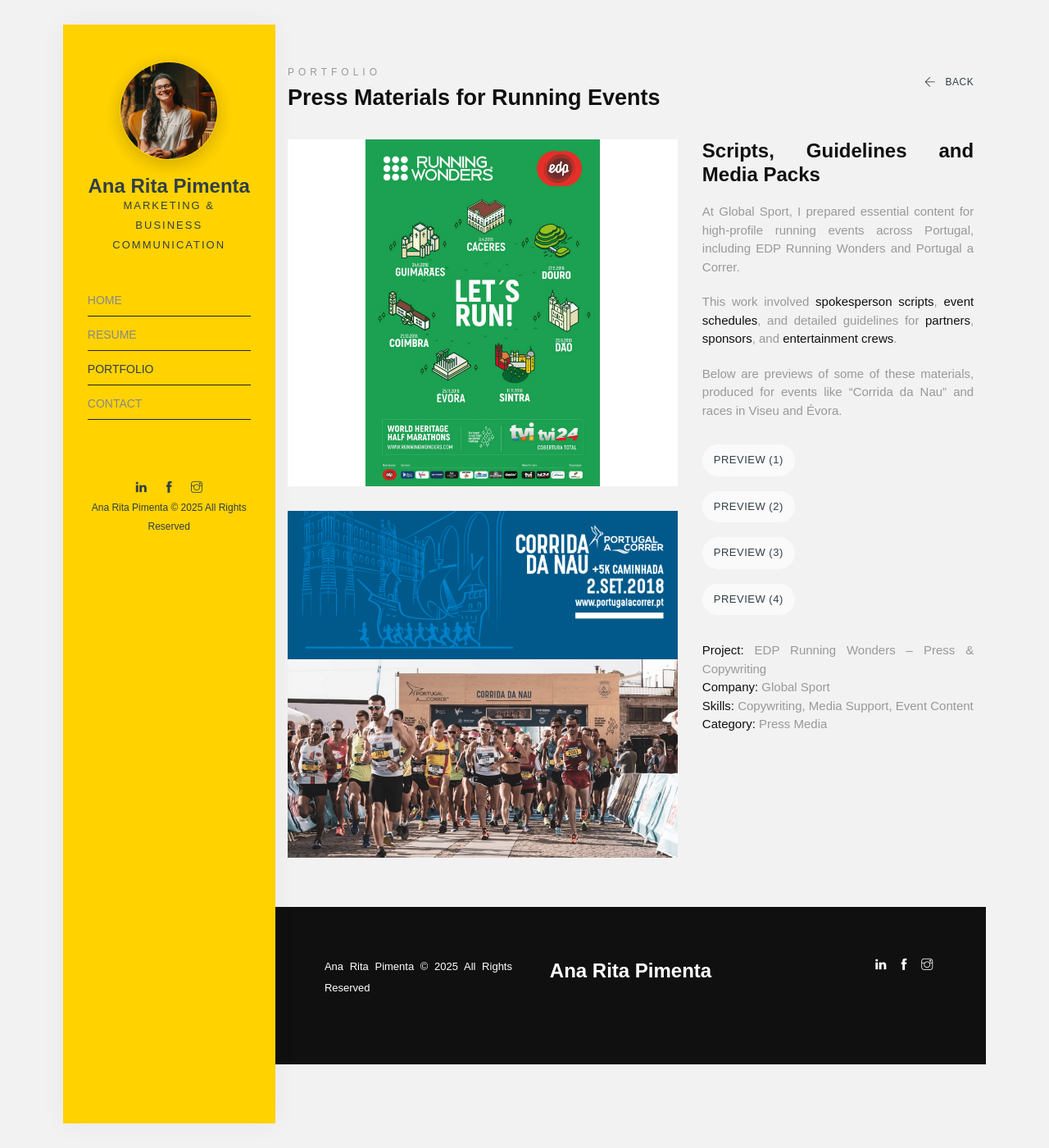
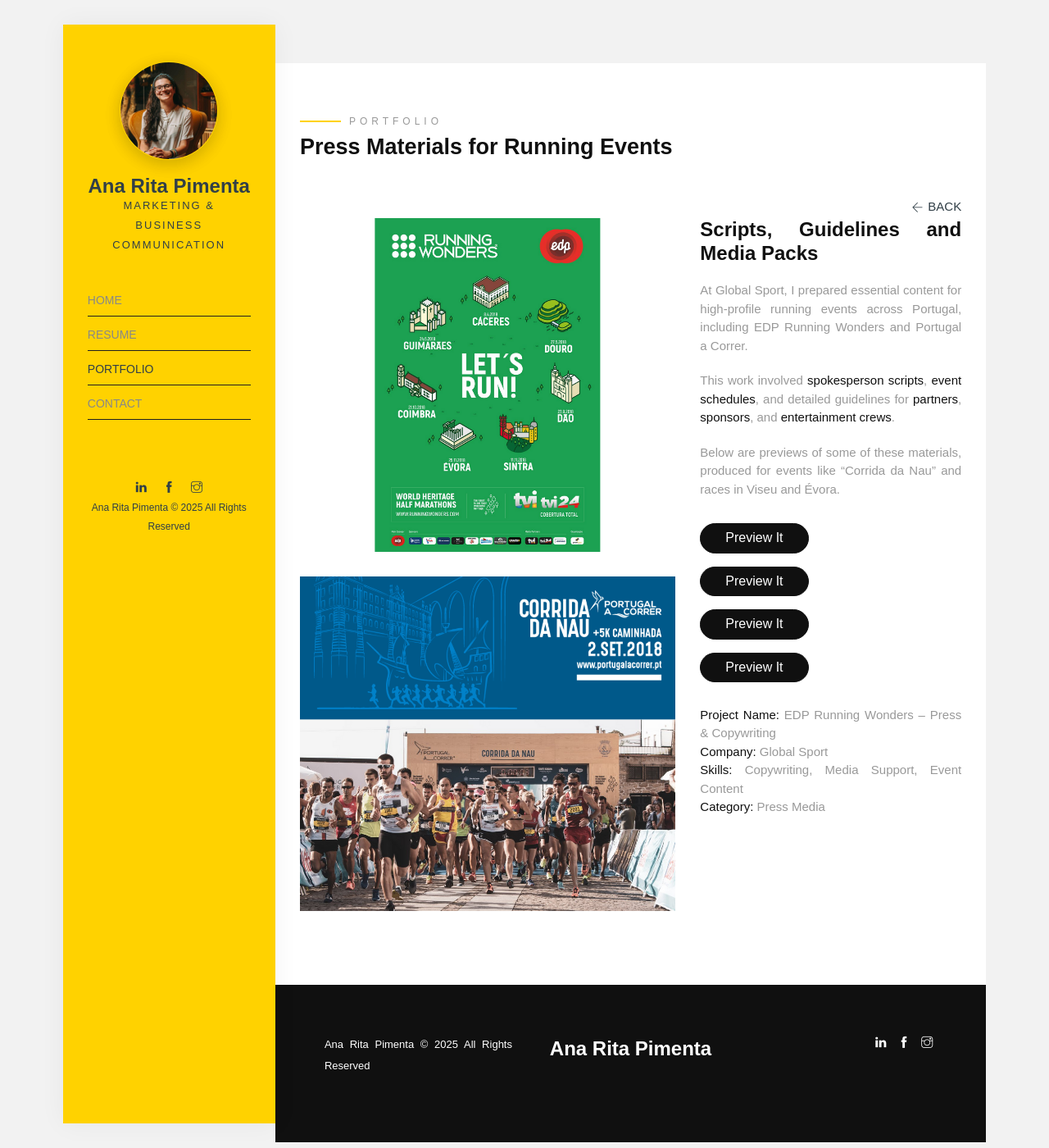
Before and after one commit to anaritapimenta/anaritapimenta.github.io, a Jekyll site: the page built from portfolio/edp-running-wonders-and-portugal-a-correr-press-media/index.html, in a window 1280 px wide and 1400 px high. Shown: the whole window at 82% size. Built offline with Jekyll 4.4.1, drawn with Linux system fonts in a browser that asks for light colours; some web fonts are replaced.

Commit message:
Update index.html

```diff
--- a/portfolio/edp-running-wonders-and-portugal-a-correr-press-media/index.html
+++ b/portfolio/edp-running-wonders-and-portugal-a-correr-press-media/index.html
@@ -5,51 +5,26 @@
 og_image: /assets/img/portfolio/project-7/1.png
 ---
 
-<style>
-  .preview-btn {
-    background-color: #fafafa;
-    color: #313f47;
-    text-transform: uppercase;
-    font-size: 13px;
-    letter-spacing: 0.5px;
-    padding: 8px 14px;
-    margin-bottom: 8px;
-    border: none;
-    cursor: pointer;
-    font-family: inherit;
-    transition: background-color 0.2s ease-in-out;
-    display: inline-block;
-  }
-
-  .preview-btn:hover {
-    background-color: #eaeaea;
-  }
-</style>
-
-<div class="project">
-  <div class="container">
+<div class="projects">
+  <div class="container-fluid">
     <div class="row">
-      <div class="col-md-12 d-flex justify-content-between align-items-start">
-        <div>
-          <span class="heading-meta">Portfolio</span>
+      <div class="col-md-12">
+        <span class="heading-meta style-1">Portfolio</span>
         <h1 class="heading animate-box" data-animate-effect="fadeInLeft">
           Press Materials for Running Events
         </h1>
-        </div>
-
         <a
           href="{{ 'portfolio/' | prepend: site.baseurl | prepend: site.url }}"
           aria-label="Back to Portfolio"
-          style="display: flex; align-items: center; margin-top: 10px;"
+          style="float: right; display: flex; margin-top: 10px"
         >
           <i class="ti-arrow-left font-14px gray-icon" aria-hidden="true"></i>
           <p
             style="
-              margin: 0 0 0 6px;
+              margin-bottom: 0;
+              margin-top: 1.21px;
               color: #313f47;
               text-transform: uppercase;
-              font-size: 12px;
-              letter-spacing: 0.5px;
             "
           >
             Back
@@ -59,7 +34,7 @@
     </div>
 
     <div class="row">
-      <!-- Image Section -->
+      <!-- Images -->
       <div class="col-md-7 image-content animate-box" data-animate-effect="fadeInLeft">
         <img
           class="img-fluid mb-30"
@@ -75,10 +50,10 @@
         />
       </div>
 
-      <!-- Text Section -->
+      <!-- Description -->
       <div class="col-md-5 sticky-parent animate-box" data-animate-effect="fadeInLeft">
         <div id="sticky_item">
-          <article class="project-desc">
+          <div class="project-desc">
             <h2>Scripts, Guidelines and Media Packs</h2>
 
             <p>
@@ -92,38 +67,44 @@
             </p>
 
             <!-- Preview Buttons -->
-            <div class="pdf-buttons">
-              <button
+            <input
+              style="margin-bottom: 6px"
+              type="button"
+              value="Preview It"
               onclick="window.open('preview-1.pdf','_blank')"
               aria-label="Open PDF preview 1"
-                class="preview-btn"
-              >Preview (1)</button><br />
-              <button
+            /><br />
+            <input
+              style="margin-bottom: 6px"
+              type="button"
+              value="Preview It"
               onclick="window.open('preview-2.pdf','_blank')"
               aria-label="Open PDF preview 2"
-                class="preview-btn"
-              >Preview (2)</button><br />
-              <button
+            /><br />
+            <input
+              style="margin-bottom: 6px"
+              type="button"
+              value="Preview It"
               onclick="window.open('preview-3.pdf','_blank')"
               aria-label="Open PDF preview 3"
-                class="preview-btn"
-              >Preview (3)</button><br />
-              <button
+            /><br />
+            <input
+              style="margin-bottom: 6px"
+              type="button"
+              value="Preview It"
               onclick="window.open('preview-4.pdf','_blank')"
               aria-label="Open PDF preview 4"
-                class="preview-btn"
-              >Preview (4)</button>
-            </div>
+            /><br /><br />
 
-            <p class="mt-4">
-              <strong>Project:</strong> EDP Running Wonders – Press & Copywriting<br />
+            <p>
+              <strong>Project Name:</strong> EDP Running Wonders – Press & Copywriting<br />
               <strong>Company:</strong> Global Sport<br />
               <strong>Skills:</strong> Copywriting, Media Support, Event Content<br />
               <strong>Category:</strong> Press Media
             </p>
-          </article>
           </div>
         </div>
       </div>
     </div>
   </div>
+</div>
```
Lines whose indentation alone changed are shown as unchanged.
